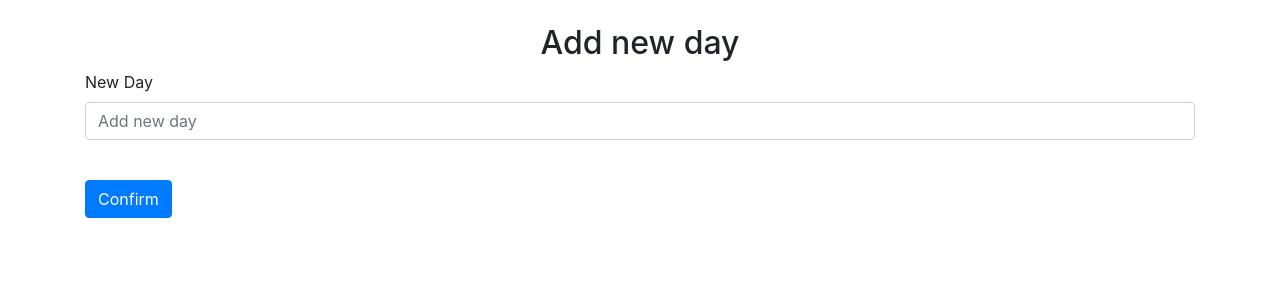
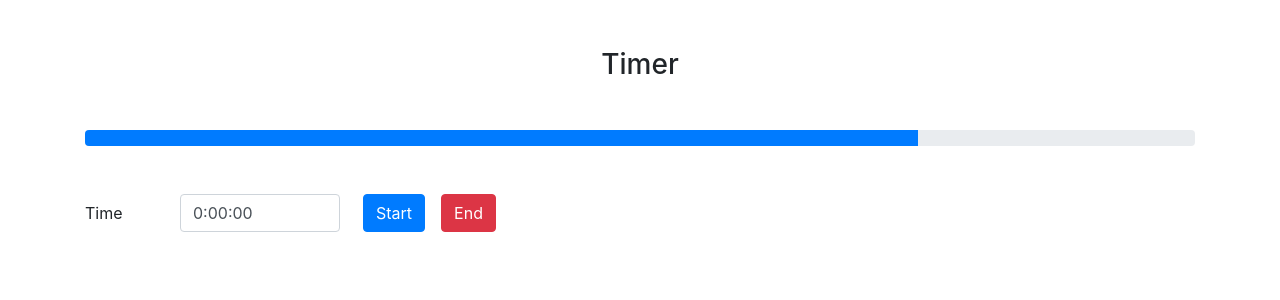
Before and after one commit to Gamattowicz/Timetracker_Flask, a Flask app: page / in a window 1280 px wide. Shown: the part 56-356 px from the top of the page. Run offline with Flask 2, Linux system fonts and the light colour scheme; a user stored in the database is signed in; some libraries are stand-ins or nearby versions.

Commit message:
add html/css timer structure

```diff
--- a/timetracker/templates/home.html
+++ b/timetracker/templates/home.html
@@ -2,15 +2,17 @@
 {% block title %}Home{% endblock %}
 
 {% block content %}
-<br>
-<form method="POST" action="{{ url_for('views.home') }}">
-    <h2 align="center">Add new day</h2>
-    <div class="form-group">
-        <label for="day">New Day</label>
-        <input type="text" class="form-control" id="day" name="day" placeholder="Add new day">
+<h3 align="center" class="my-5">Timer</h3>
+<div class="progress">
+  <div class="progress-bar w-75" role="progressbar" aria-valuenow="75" aria-valuemin="0" aria-valuemax="100"></div>
+</div>
+<div class="form-group row mt-5">
+    <label for="timer" class="col-sm-1 col-form-label">Time</label>
+    <div class="col-sm-2">
+        <input type="text" class="form-control" id="timer" name="timer" value="0:00:00">
     </div>
-    <br>
-    <button type="submit" class="btn btn-primary">Confirm</button>
-</form>
+    <button type="submit" class="btn btn-primary mx-2">Start</button>
+    <button type="submit" class="btn btn-danger mx-2">End</button>
+</div>
 
 {% endblock %}
```
